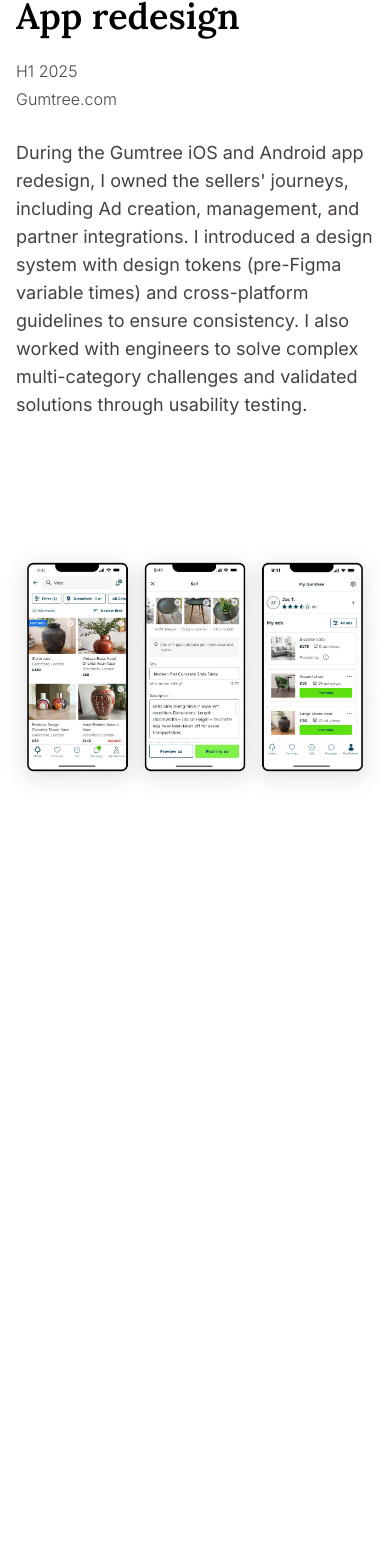
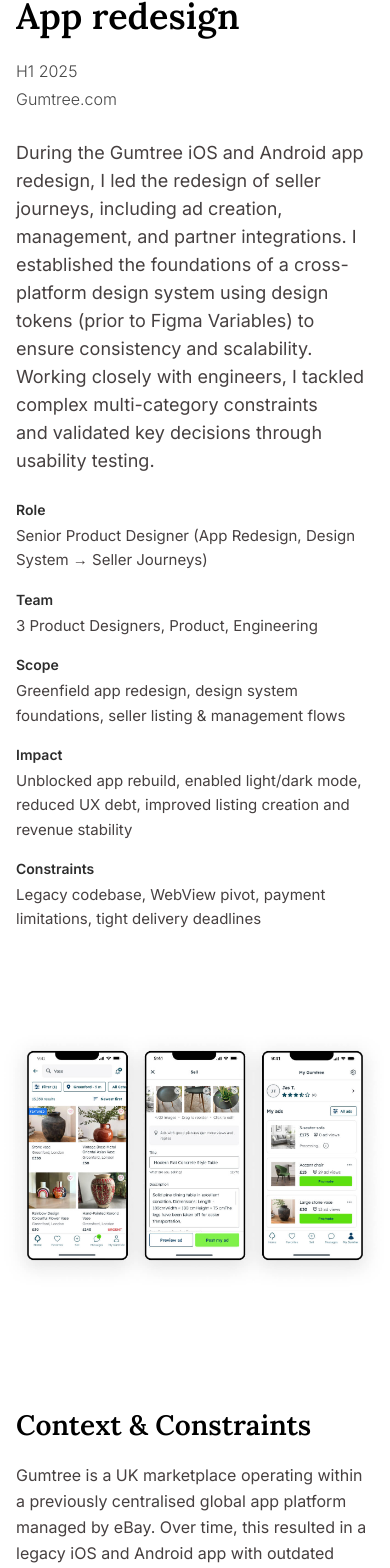
Before and after one commit to MykolaShevchuk/mariana, a Next.js app: page /case-studies/gumtree-apps in a window 390 px wide. Shown: the part 115-1683 px from the top of the page. Before the commit the page ends 998 px from the top, so only its background shows below. Built offline with nearby package versions, Linux system fonts and the light colour scheme.

Commit message:
Enhance Gumtree Apps page: integrate TextSection component for detailed context, constraints, business problems, objectives, and strategies, while refining project descriptions for clarity and impact.

```diff
--- a/src/app/case-studies/gumtree-apps/page.tsx
+++ b/src/app/case-studies/gumtree-apps/page.tsx
@@ -2,6 +2,7 @@
 import Link from 'next/link';
 import Tag from '@/components/Tag';
 import Accordion from '@/components/Accordion';
+import TextSection from '@/components/TextSection';
 
 export default function GumtreeAppsPage() {
 	return (
@@ -36,10 +37,43 @@
 								</p>
 							</div>
 
-							<div className='flex-1'>
-								<p className="text-[#464040] text-[18px] sm:text-[20px] lg:text-[24px] leading-[28px] sm:leading-[32px] lg:leading-[36px] max-w-4xl mb-6 sm:mb-8 font-['Inter'] text-pretty">
-									During the Gumtree iOS and Android app redesign, I owned the sellers' journeys, including Ad creation, management, and partner integrations. I introduced a design system with design tokens (pre-Figma variable times) and cross-platform guidelines to ensure consistency. I also worked with engineers to solve complex multi-category challenges and validated solutions through usability testing.
+							<div className='flex-1 max-w-4xl'>
+								<p className="text-[#464040] text-[18px] sm:text-[20px] lg:text-[24px] leading-[28px] sm:leading-[32px] lg:leading-[36px] mb-6 sm:mb-8 font-['Inter'] text-pretty">
+									During the Gumtree iOS and Android app redesign, I led the redesign of seller journeys, including ad creation, management, and partner integrations. I established the foundations of a cross-platform design system using design tokens (prior to Figma Variables) to ensure consistency and scalability. Working closely with engineers, I tackled complex multi-category constraints and validated key decisions through usability testing.
 								</p>
+
+								<dl className="grid gap-4 sm:gap-5 text-[#464040] font-['Inter']">
+									<div>
+										<dt className='text-[14px] sm:text-[15px] font-semibold text-[#2d2d2d] mb-1'>Role</dt>
+										<dd className='text-[15px] sm:text-[16px] lg:text-[17px] leading-relaxed'>
+											Senior Product Designer (App Redesign, Design System → Seller Journeys)
+										</dd>
+									</div>
+									<div>
+										<dt className='text-[14px] sm:text-[15px] font-semibold text-[#2d2d2d] mb-1'>Team</dt>
+										<dd className='text-[15px] sm:text-[16px] lg:text-[17px] leading-relaxed'>
+											3 Product Designers, Product, Engineering
+										</dd>
+									</div>
+									<div>
+										<dt className='text-[14px] sm:text-[15px] font-semibold text-[#2d2d2d] mb-1'>Scope</dt>
+										<dd className='text-[15px] sm:text-[16px] lg:text-[17px] leading-relaxed'>
+											Greenfield app redesign, design system foundations, seller listing & management flows
+										</dd>
+									</div>
+									<div>
+										<dt className='text-[14px] sm:text-[15px] font-semibold text-[#2d2d2d] mb-1'>Impact</dt>
+										<dd className='text-[15px] sm:text-[16px] lg:text-[17px] leading-relaxed'>
+											Unblocked app rebuild, enabled light/dark mode, reduced UX debt, improved listing creation and revenue stability
+										</dd>
+									</div>
+									<div>
+										<dt className='text-[14px] sm:text-[15px] font-semibold text-[#2d2d2d] mb-1'>Constraints</dt>
+										<dd className='text-[15px] sm:text-[16px] lg:text-[17px] leading-relaxed'>
+											Legacy codebase, WebView pivot, payment limitations, tight delivery deadlines
+										</dd>
+									</div>
+								</dl>
 							</div>
 						</div>
 					</div>
@@ -71,6 +105,87 @@
 					</div>
 				</div>
 			</section>
+
+			{/* Context & Constraints */}
+			<TextSection title="Context & Constraints">
+				<p className="mb-6 sm:mb-8">
+					Gumtree is a UK marketplace operating within a previously centralised global app platform managed by eBay. Over time, this resulted in a legacy iOS and Android app with outdated architecture, slow iteration cycles, and increasing user dissatisfaction driven by bugs, performance issues, and inconsistent UX.
+				</p>
+				<p className="mb-6 sm:mb-8">
+					As the global platform was decentralised, Gumtree took ownership of its app experience and made a strategic decision to rebuild the app as a greenfield product. The challenge was to modernise the experience while operating under significant technical constraints, tight delivery timelines, and parallel streams of work.
+				</p>
+				<p>
+					The redesign ran across two tracks in parallel: establishing a scalable design system to support long-term development, while redesigning core user journeys to deliver immediate business impact.
+				</p>
+			</TextSection>
+
+			<TextSection title="Business Problem">
+				<p className="mb-6 sm:mb-8">
+					The Gumtree mobile app was built on a shared global platform that limited Gumtree&apos;s ability to iterate and respond to local user needs. Over time, this resulted in significant technical and UX debt, making core journeys slow, complex, and difficult to evolve.
+				</p>
+				<p>
+					Performance issues and fragile seller flows increasingly impacted user satisfaction and revenue-critical behaviour. Following the decentralisation of the global platform, Gumtree needed to modernise the app while maintaining engagement and revenue, and establish foundations for faster, more reliable product development.
+				</p>
+			</TextSection>
+
+			<TextSection title="Objectives & Success Metrics">
+				<h4 className="font-bold text-[#464040] text-[18px] leading-[24px] mb-1">Objective</h4>
+				<p className="mb-6 sm:mb-8">
+					Deliver a greenfield iOS and Android app that modernises the seller experience while maintaining existing engagement and revenue, and establishes a scalable foundation for rapid iteration and future growth.
+				</p>
+				<h4 className="font-bold text-[#464040] text-[18px] leading-[24px] mb-1">Success Metrics</h4>
+				<p>
+					The primary objective was to launch a greenfield mobile app that modernised the seller experience while preserving existing engagement and revenue. Success was measured by maintaining platform retention (~45%), increasing replies to seller listings, and keeping ad-related revenue stable or improving compared to the legacy app.
+				</p>
+			</TextSection>
+
+			<TextSection title="Strategy & Approach">
+				<p className="mb-6 sm:mb-8">
+					To avoid repeating the problems of the legacy app, we started by putting strong foundations in place. I focused on creating a scalable, token based design system that allowed teams to design and build consistently across iOS and Android, and made later product work faster.
+				</p>
+				<p className="mb-6 sm:mb-8">
+					Once the system was ready, we concentrated on seller journeys with the biggest business impact. We mapped existing app and web flows to understand how things worked, where they broke down, and where features were missing. Based on this, we redesigned the key native journeys to make them clearer and easier to use.
+				</p>
+				<p>
+					Later, technical constraints required parts of the seller flow to move from native to WebView. We adjusted the designs to keep the experience feeling connected and tested the most sensitive steps with users to make sure the changes did not negatively affect payments or revenue.
+				</p>
+			</TextSection>
+
+			<TextSection preTitle="Phase 1" title="Design System as an Enabler" noBottomPadding>
+				<p className="mb-6 sm:mb-8">
+					Creating a shared foundation to support a greenfield app rebuild and faster product delivery.
+				</p>
+				<h3 className="text-black font-['Lora'] text-[24px] sm:text-[28px] lg:text-[32px] font-semibold leading-tight mb-3 sm:mb-4 lg:mb-6">Problem</h3>
+				<p className="mb-6 sm:mb-8">
+					The legacy mobile app had no scalable UI foundation. App and web patterns were inconsistent, designers worked in silos, and engineers faced frequent UI changes, which made even small updates slow and risky.
+				</p>
+				<h3 className="text-black font-['Lora'] text-[24px] sm:text-[28px] lg:text-[32px] font-semibold leading-tight mb-3 sm:mb-4 lg:mb-6">Strategic Decision</h3>
+				<p className="mb-6 sm:mb-8">
+					To avoid recreating legacy UX and technical debt in the greenfield app, we deliberately invested in a design system before redesigning core journeys.
+				</p>
+				<h3 className="text-black font-['Lora'] text-[24px] sm:text-[28px] lg:text-[32px] font-semibold leading-tight mb-3 sm:mb-4 lg:mb-6">Discovery & Research</h3>
+				<p className="mb-6 sm:mb-8">
+					I reviewed established design systems to understand how they structure components and scale across products. A recurring pattern was the use of design tokens to separate design decisions from implementation.
+				</p>
+				<p className="mb-6 sm:mb-8">
+					In parallel, I ran unmoderated usability testing to reassess the app&apos;s typeface. I compared the existing font, Inter, with Nunito Sans and Readex Pro. Readex Pro performed strongest in side by side comparisons, scoring highest for trust, friendliness, and modernity while remaining professional and easy to read on mobile. Based on this, it was selected as the new app typeface.
+				</p>
+				<p className="mb-6 sm:mb-8">
+					Alongside these visual decisions, I carried out a focused design token discovery. As the app was being rebuilt from scratch across multiple platforms, design tokens provided a clear way to maintain consistency and create a reliable path from design to code. While dark mode was not part of the original scope, the token based setup made it possible to support it with minimal additional effort.
+				</p>
+				<h3 className="text-black font-['Lora'] text-[24px] sm:text-[28px] lg:text-[32px] font-semibold leading-tight mb-3 sm:mb-4 lg:mb-6">Solution</h3>
+				<p className="mb-6 sm:mb-8">
+					I built a token based design system using Token Studio, before Figma Variables were available. It was designed app first, with web specific needs scoped for a later phase to keep delivery focused.
+				</p>
+				<h3 className="text-black font-['Lora'] text-[24px] sm:text-[28px] lg:text-[32px] font-semibold leading-tight mb-3 sm:mb-4 lg:mb-6">Collaboration Model</h3>
+				<p className="mb-6 sm:mb-8">
+					To scale beyond a single owner, I set up a clear contribution model so multiple designers could create and update components safely, with shared rules for ownership, review, and consistency.
+				</p>
+				<h3 className="text-black font-['Lora'] text-[24px] sm:text-[28px] lg:text-[32px] font-semibold leading-tight mb-3 sm:mb-4 lg:mb-6">Outcome</h3>
+				<p>
+					The design system reduced rework, improved collaboration with engineers, and made journey design faster and more consistent. It provided a strong foundation for the greenfield app launch and future product development.
+				</p>
+			</TextSection>
 		</div>
 	);
 }
```
